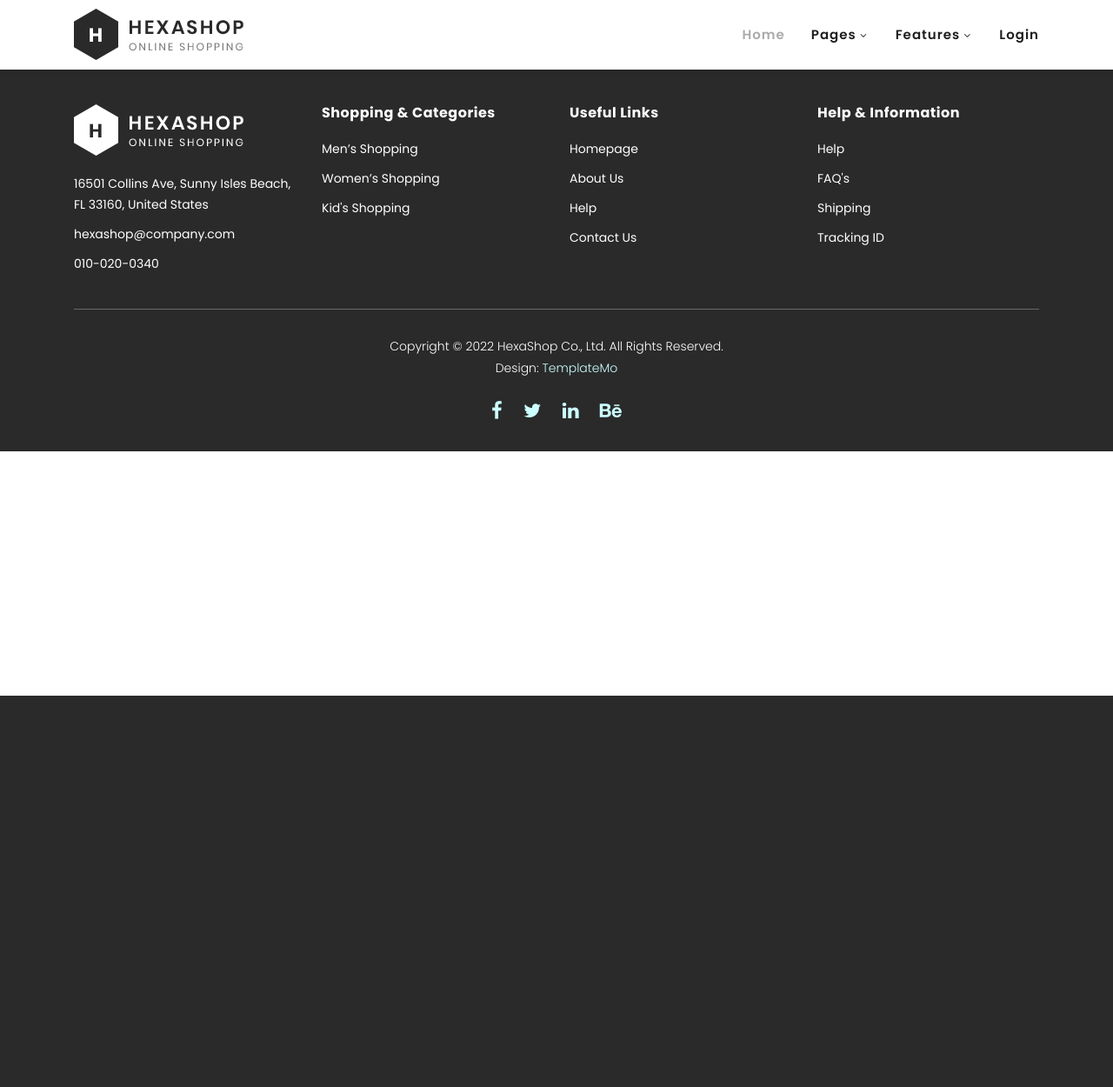
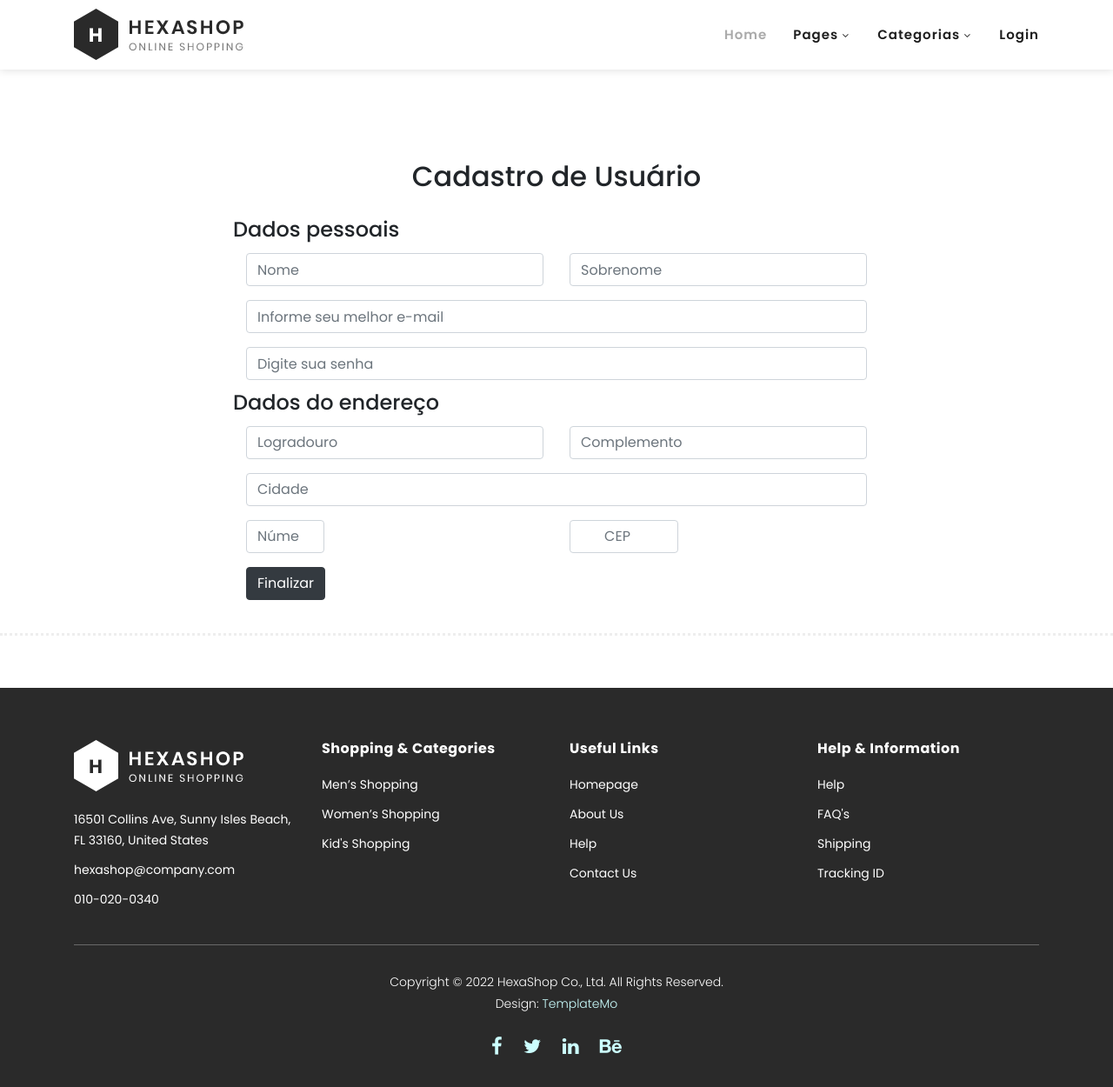
Before and after one commit to AllanSBorges/E-commerce, a Django app: page /signup/ in a window 1280 px wide. Shown: the whole page at 87% size. Before the commit the page ends 800 px from the top, so only its background shows below. Run offline with Django 4.2, Linux system fonts and the light colour scheme; data comes from the database, SQL or seed files in the repository; both versions use the stored data as it was after the commit; some libraries are stand-ins or nearby versions.

Commit message:
feat: Criação do Cadastro de Cliente

```diff
--- a/ecommerce/core/templates/base.html
+++ b/ecommerce/core/templates/base.html
@@ -63,18 +63,21 @@ https://templatemo.com/tm-571-hexashop
                             <li class="submenu">
                                 <a href="javascript:;">Pages</a>
                                 <ul>
-                                  <li><a href="../login">Login</a></li>
+                                  {% if user.is_authenticated %}
+                                    <li><a href="../login">Meu Perfil</a></li>
+                                  {% else %}
+                                    <li><a href="../login">Login</a></li>
+                                  {% endif%}
                                   <li><a href="{% url 'signup' %}">Cadastre-se</a></li>
                                   <li><a href="{% url 'order' %}">Carrinho</a></li>
                                 </ul>
                             </li>
                             <li class="submenu">
-                                <a href="javascript:;">Features</a>
+                                <a href="javascript:;">Categorias</a>
                                 <ul>
-                                    <li><a href="#">Features Page 1</a></li>
-                                    <li><a href="#">Features Page 2</a></li>
-                                    <li><a href="#">Features Page 3</a></li>
-                                    <li><a rel="nofollow" href="https://templatemo.com/page/4" target="_blank">Template Page 4</a></li>
+                                    {% for categoria in categorias %}
+                                        <li><a href="../category/{{ categoria.id }}">{{ categoria.category_name }}</a></li>
+                                    {% endfor %}
                                 </ul>
                             </li>
                             {% if user.is_authenticated %}
--- a/ecommerce/core/templates/index.html
+++ b/ecommerce/core/templates/index.html
@@ -64,7 +64,7 @@
                 <div class="row">
                     <div class="col-lg-6">
                         <div class="section-heading">
-                            <h2>{{ categoria.category_name }}'s Latest</h2>
+                            <h2>{{ categoria.category_name }}</h2>
                             <span>{{ categoria.category_breve }}</span>
                         </div>
                     </div>
@@ -104,7 +104,7 @@
 
 
 
-                                    {% endfor %}
+                                {% endfor %}
                             </div>
 
                         </div>
--- a/ecommerce/core/templates/login.html
+++ b/ecommerce/core/templates/login.html
@@ -36,7 +36,7 @@
               <div class='loginform'>
                 <label for='password'>Senha: </label> <input type='password' id='password' name='password'>
               </div class='loginform'>
-                <input type='submit' value='logar'>
+                <input type='submit' class="btn btn-dark" value='Logar'>
             </form>
           </div>
         {% endif %}
--- a/ecommerce/core/templates/order.html
+++ b/ecommerce/core/templates/order.html
@@ -42,11 +42,9 @@
                         <td>{{ valor.nome }}</td>
                         <td>${{ valor.preco }}</td>
                         <td>{{ valor.quantidade }}</td>
-                        <td>${{ valor.total }}</td>
+                        <td>${{ valor.subtotal }}</td>
                     </tr>
                 {% endfor %}
-
-
 
                     <!-- Adicione mais linhas conforme necessário -->
                 </tbody>
--- a/ecommerce/core/templates/signup.html
+++ b/ecommerce/core/templates/signup.html
@@ -3,12 +3,77 @@
 {% extends 'base.html' %}
 
 {% block content %}
+<div class="main-banner">
+    <div class="container">
+        <div class="row">
+
+            {% if user.is_authenticated %}
+                <h1>Bem vindo, {{ user.username }}</h1>
+            {% else %}
+            <div class="container">
+                <h2 class="row justify-content-md-center py-4">Cadastro de Usuário</h2>
+                <div class="row justify-content-md-center">
+
+                    <form method="POST" action="{% url 'signup' %}">
+                        {% csrf_token %}
+                            <div class="row py-1 px-3">
+                                <h4>Dados pessoais</h4>
+                            </div>
+                            <div class="row py-2 px-3">
+                                <div class="col">
+                                    <input type="text" name="first-name" class="form-control" placeholder="Nome" required>
+                                </div>
+                                <div class="col">
+                                    <input type="text" name="last-name" class="form-control" placeholder="Sobrenome" required>
+                                </div>
+                            </div>
+                            <div class="row py-2 px-3">
+                                <div class="col">
+                                    <input type="email" name="email" class="form-control" placeholder="Informe seu melhor e-mail" required>
+                                </div>
+                            </div>
+                            <div class="row py-2 px-3">
+                                <div class="col">
+                                    <input type="password" name="password" class="form-control" placeholder="Digite sua senha" required>
+                                </div>
+                            </div>
+                            <div class="row py-1 px-3">
+                                <h4>Dados do endereço</h4>
+                            </div>
+                            <div class="row py-2 px-3">
+                                <div class="col">
+                                    <input type="text" name="logradouro" class="form-control" placeholder="Logradouro" required>
+                                </div>
+                                <div class="col">
+                                    <input type="text" name="complemento" class="form-control" placeholder="Complemento">
+                                </div>
+                            </div>
+                            <div class="row py-2 px-3">
+                                <div class="col">
+                                    <input type="text" name="cidade" class="form-control" placeholder="Cidade">
+                                </div>
+                            </div>
+                            <div class="row py-2 px-3">
+                                <div class="col">
+                                    <input type="number" name="numero" class="form-control" placeholder="Número" style="width: 90px; appearance: textfield; text-align:center;">
+                                </div>
+                                <div class="col">
+                                    <input type="number" name="cep" class="form-control" placeholder="CEP" style="width: 125px; appearance: textfield; text-align:center;">
+                                </div>
+                            </div>
 
 
-    {% if user.is_authenticated %}
-        <h1>Bem vindo, {{ user.username }}</h1>
-    {% else %}
+                            <div class="row py-2 px-3">
+                                <div class="col">
+                                    <input type="submit" value="Finalizar" class="btn btn-dark">
+                                </div>
+                            </div>
+                    </form>
+                </div>
+            </div>
+            {% endif %}
+        </div>
+    </div>
+</div>
 
-
-    {% endif %}
 {% endblock %}
--- a/ecommerce/core/views.py
+++ b/ecommerce/core/views.py
@@ -97,7 +97,7 @@ def order_view(request):
         print(request.POST)
         preco = preco.replace(',','.')
 
-        total = float(preco) * int(quantidade)
+        subtotal = float(preco) * int(quantidade)
 
         prod_id = Product.objects.get(product_name__iexact=produto).id
 
@@ -110,7 +110,7 @@ def order_view(request):
         'nome': produto,
         'preco': preco,
         'quantidade':quantidade,
-        'total': total,
+        'subtotal': subtotal,
         }
 
         # Atualize a sessão com o carrinho modificado
@@ -123,12 +123,13 @@ def order_view(request):
     return render(request,'order.html', context)
 
 def category_view(request, pk):
+    categorias = Category.objects.all()
 
     categoria = Category.objects.get(pk=pk)
     produtos_da_categoria = categoria.productcategory_set.all()
 
     # Configurar a paginação
-    paginator = Paginator(produtos_da_categoria, 1)  # 12 itens por página
+    paginator = Paginator(produtos_da_categoria, 12)  # 12 itens por página
     page = request.GET.get('page')
 
     try:
@@ -141,7 +142,8 @@ def category_view(request, pk):
         itens_paginados = paginator.page(paginator.num_pages)
 
 
-    context = {'categoria': categoria,
+    context = {'categorias': categorias,
+               'categoria': categoria,
                'produtos': produtos_da_categoria,
                'itens_paginados': itens_paginados}
     print(context)
```
Also changed, not shown: ecommerce/core/templates/products.html (+4 -4 lines), ecommerce/db.sqlite3.
